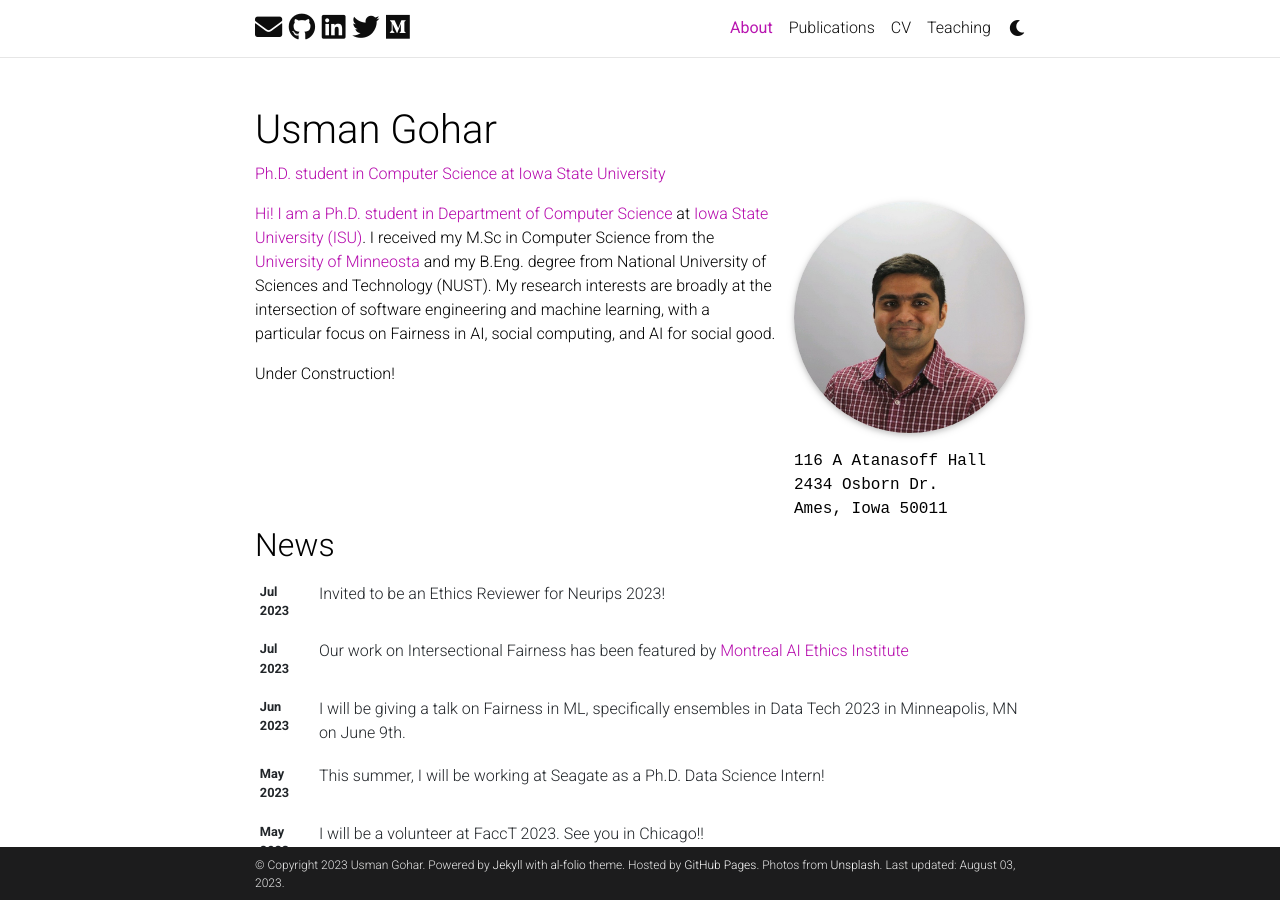
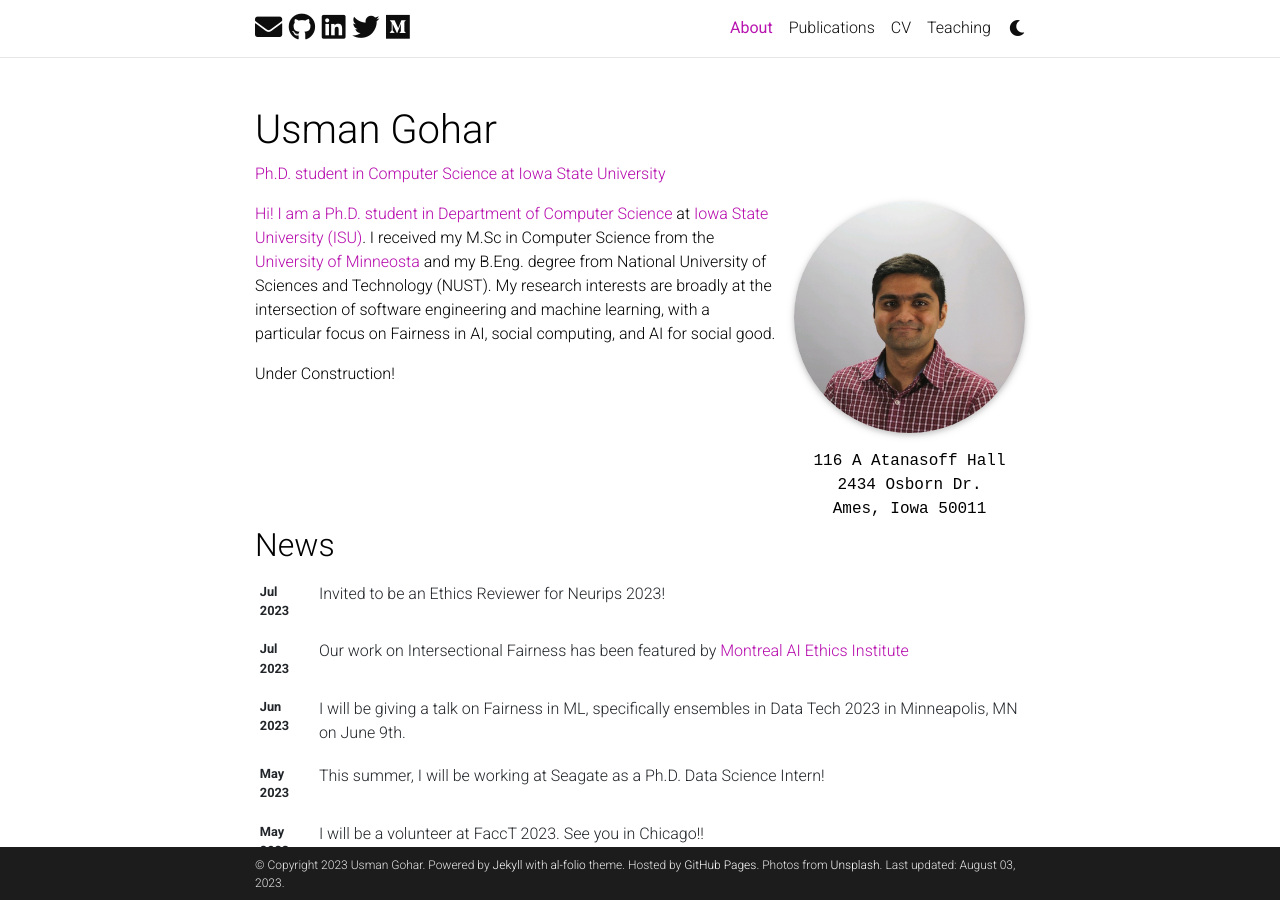
Before and after one commit to UsmanGohar/usmangohar.github.io, a Jekyll site: the page built from _pages/about.md, in a window 1280 px wide and 900 px high. Built offline with Jekyll 4.4.1, drawn with Linux system fonts in a browser that asks for light colours; full-size pictures stand in for the smaller copies a plugin makes; comment, search, counter and statistics services are not loaded; a style sheet for code colours, icons or effects is not loaded.

Commit message:
Update about.md

```diff
--- a/_pages/about.md
+++ b/_pages/about.md
@@ -9,9 +9,9 @@ profile:
   image: 1600972359214.png
   image_circular: true # crops the image to make it circular
   address: >
-    <p>116 A Atanasoff Hall</p>
-    <p>2434 Osborn Dr.</p>
-    <p>Ames, Iowa 50011</p>
+    <p align="center">116 A Atanasoff Hall</p>
+    <p align="center">2434 Osborn Dr.</p>
+    <p align="center">Ames, Iowa 50011</p>
 
 news: true  # includes a list of news items
 latest_posts: false  # includes a list of the newest posts
```
